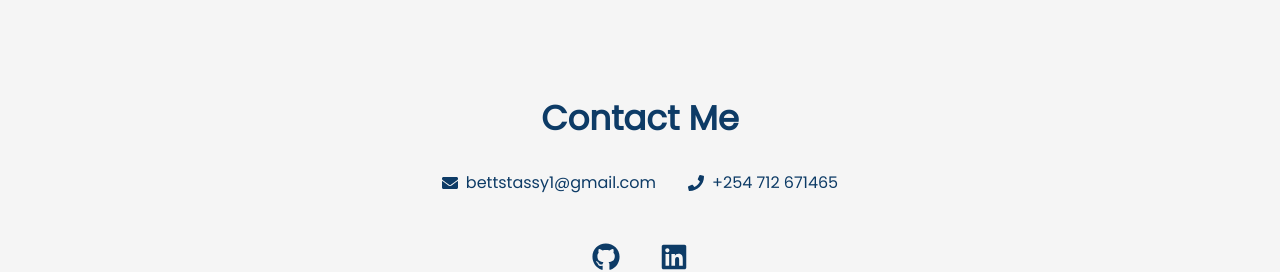
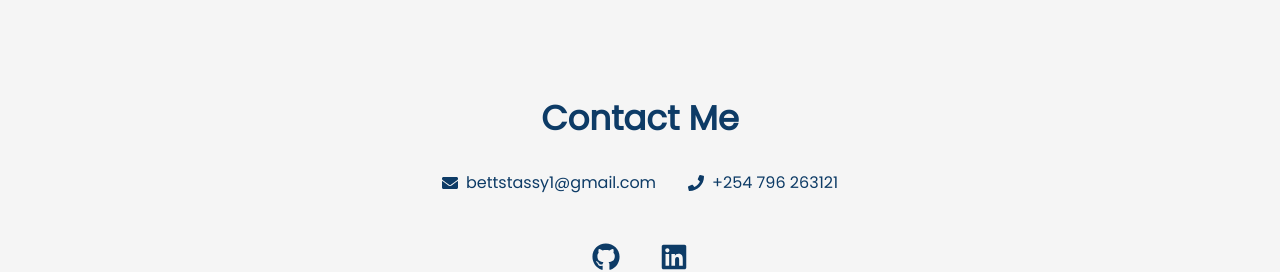
Before and after one commit to StassyB/My-Portfolio-Website, a React (Create React App) app: page / in a window 1280 px wide. Shown: the part 2598-2870 px from the top of the page. Built offline with nearby package versions, Linux system fonts and the light colour scheme.

Commit message:
Update Contact.js info

```diff
--- a/src/components/Contact.js
+++ b/src/components/Contact.js
@@ -51,7 +51,7 @@ const Contact = () => {
           <FaEnvelope /> bettstassy1@gmail.com
         </Link>
 
-        <Link href="tel:+254 796263121" underline="none" sx={{
+        <Link href="tel:+254 796 263121" underline="none" sx={{
           display: "flex",
           alignItems: "center",
           gap: 1,
@@ -59,7 +59,7 @@ const Contact = () => {
           fontWeight: 500,
           "&:hover": { color: "#34a853" },
         }}>
-          <FaPhone /> +254 712 671465
+          <FaPhone /> +254 796 263121
         </Link>
       </Stack>
 
```
